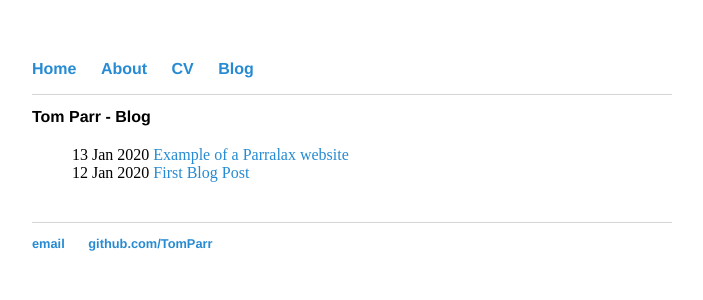
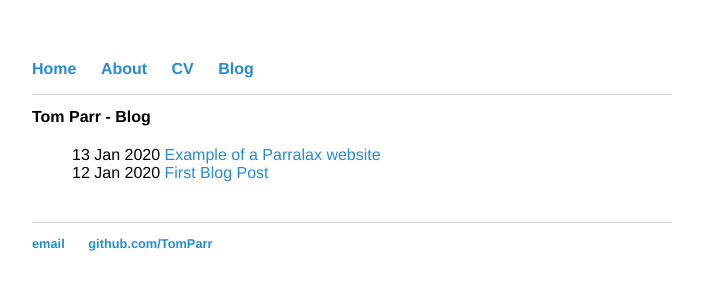
Before and after one commit to TomParr/TomParr.github.io, a Jekyll site: the page built from blog/index.html, in a window 1280 px wide. Shown: the top 300 px of the page, without its empty margins (288-991 px from the left). Built offline with Jekyll 4.4.1, drawn with Linux system fonts in a browser that asks for light colours.

Commit message:
Update main.css

```diff
--- a/css/main.css
+++ b/css/main.css
@@ -47,3 +47,6 @@ ul.posts {
 ul.posts li {
     list-style: none;
 }
+li {
+    font-family:'Helvetica', 'Arial', 'Sans-Serif';
+}
```
